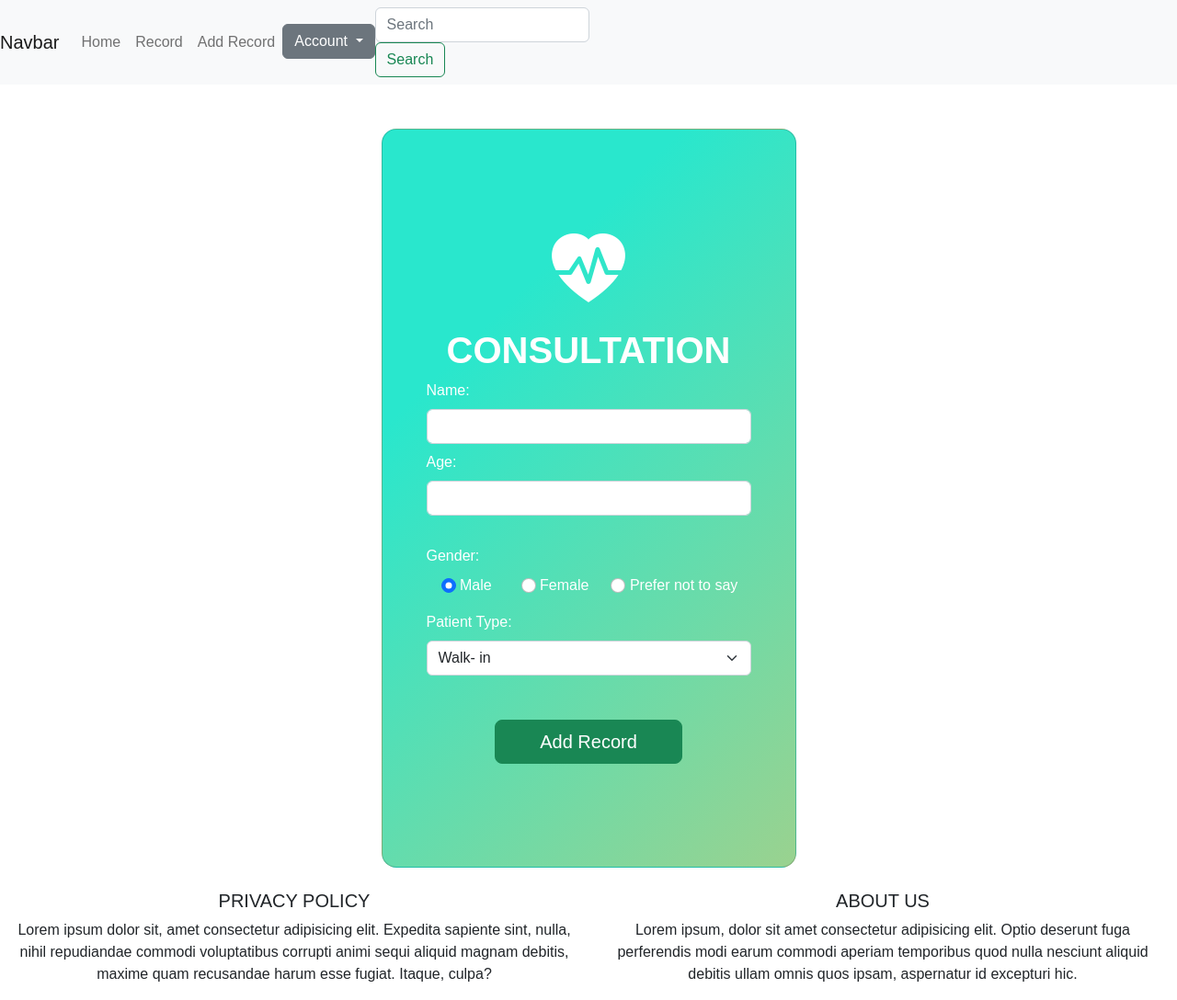
After one commit to destinyarx/task_1, a CodeIgniter app: page /task_1/add_record in a window 1280 px wide. The commit adds this page. Shown: the whole page at 92% size. Run offline with CodeIgniter, Linux system fonts and the light colour scheme; some libraries are stand-ins or nearby versions.

Commit message:
add record page

```diff
--- a/application/config/autoload.php
+++ b/application/config/autoload.php
@@ -89,7 +89,7 @@ $autoload['drivers'] = array();
 |
 |	$autoload['helper'] = array('url', 'file');
 */
-$autoload['helper'] = array();
+$autoload['helper'] = array('url');
 
 /*
 | -------------------------------------------------------------------
--- a/application/config/routes.php
+++ b/application/config/routes.php
@@ -2,5 +2,6 @@
 defined('BASEPATH') OR exit('No direct script access allowed');
 
 $route['default_controller'] = 'pages/view';
+$route['(:any)']='pages/view/$1';
 $route['404_override'] = '';
 $route['translate_uri_dashes'] = FALSE;
--- a/application/controllers/Pages.php
+++ b/application/controllers/Pages.php
@@ -10,7 +10,7 @@ class Pages extends CI_Controller {
 		}
 
 
-		$this->load->helper('url');
+
 
 		$data['title'] = 'Home Page';
 
--- /dev/null
+++ b/application/views/pages/add_record.php
@@ -0,0 +1,66 @@
+<div class="container">
+    <div class="row justify-content-center">
+        <div class="col-12 col-md-8 col-lg-6 col-xl-5 mt-5">
+            <div class="card gradient-custom" style="border-radius: 1rem;">
+                <div class="card-body p-5 text-white">
+                    <div class="my-md-5">
+
+                        <div class="text-center mb-2">
+                            <i class="bi bi-heart-pulse-fill fa-5x"></i>
+                            <h1 class="fw-bold text-uppercase">Consultation</h1>
+                          </div>
+
+                        <form class="form-inline" action="query.php" method="post">
+
+                            <div class="form-outline form-white mb-2">
+                                <label for="name" class="form-label">Name: </label>
+                                <input type="text" class="form-control" name="name" id="name">
+                            </div>
+
+                            <div class="form-outline form-white mb-2">
+                                <label for="age" class="form-label">Age: </label>
+                                <input type="number" name="age" id="age" class="form-control" min="0" max="130"> <br>
+                            </div>
+
+
+                            <label class="form-label" for="gender" >Gender: </label> <br>
+
+                            <div class="d-flex mb-2">
+
+                                <div class="mx-3">
+                                    <input class="form-check-input" type="radio" id="genderMale" name="gender" value="male" checked>
+                                    <label for="genderMale" >Male</label> <br>
+                                </div>
+
+                                <div class="mx-3">
+                                    <input class="form-check-input" type="radio" id="genderFemale" name="gender" value="female">
+                                    <label for="genderFemale">Female</label> <br>
+                                </div>
+
+                                <div class="mx-2">
+                                    <input class="form-check-input" type="radio" id="genderNeutral" name="gender" value="neutral">
+                                    <label for="genderNeutral">Prefer not to say</label> <br>
+                                </div>
+
+                            </div>
+
+                            <div class="mb-2 mt-3">
+                                <label for="labelPatientType" class="form-label">Patient Type: </label>
+                                <select class="form-select" name="patient-type" id="patientType">
+                                    <option value="walk-in">Walk- in </option>
+                                    <option value="returnee">Returnee </option>
+                                    <option value="appointment">Appointment</option>
+                                </select> <br>
+                            </div>
+
+                            <div class="text-center py-3 mt-2 ">
+                                <button class="btn btn-success btn-lg btn-rounded px-5" type="submit">Add Record</button>
+                            </div>
+
+                        </form>
+                    </div>
+                </div>
+            </div>
+        </div>
+    </div>
+</div>
--- a/application/views/pages/record.php
+++ b/application/views/pages/record.php
@@ -0,0 +1 @@
+<h1>This is record</h1>
--- a/application/views/template/footer.php
+++ b/application/views/template/footer.php
@@ -12,30 +12,14 @@
 
         <hr class="clearfix w-100 d-md-none pb-3">
 
-
         <div class="col-md-6 mb-md-0 mb-3">
-
-          <!-- Content -->
           <h5 class="text-uppercase font-weight-bold">About Us</h5>
           <p>Lorem ipsum, dolor sit amet consectetur adipisicing elit. Optio deserunt fuga perferendis modi earum
             commodi aperiam temporibus quod nulla nesciunt aliquid debitis ullam omnis quos ipsam, aspernatur id
             excepturi hic.</p>
-
         </div>
-        <!-- Grid column -->
-
       </div>
-      <!-- Grid row -->
-
     </div>
-    <!-- Footer Text -->
-
-    <!-- Copyright -->
-    <div class="footer-copyright text-center py-3">© 2020 Copyright:
-      <a href="/"> MDBootstrap.com</a>
-    </div>
-    <!-- Copyright -->
-
   </footer>
 
     <script src="https://ajax.googleapis.com/ajax/libs/jquery/3.6.0/jquery.min.js"></script>
--- a/application/views/template/header.php
+++ b/application/views/template/header.php
@@ -13,17 +13,6 @@
 
     <link rel="icon" type="image/png" href="https://colorlib.com/etc/tb/Table_Fixed_Header/images/icons/favicon.ico">
 
-    <link rel="stylesheet" type="text/css" href="./Table V04_files/bootstrap.min.css">
-
-    <link rel="stylesheet" type="text/css" href="./Table V04_files/font-awesome.min.css">
-
-    <link rel="stylesheet" href="https://cdnjs.cloudflare.com/ajax/libs/animate.css/4.1.1/animate.min.css">
-    <link rel="stylesheet" type="text/css" href="./Table V04_files/select2.min.css">
-
-    <link rel="stylesheet" type="text/css" href="./Table V04_files/perfect-scrollbar.css">
-
-
-
 </head>
 <body>
   <nav class="navbar navbar-expand-lg navbar-light bg-light">
@@ -36,7 +25,7 @@
       <ul class="navbar-nav mr-auto">
 
         <li class="nav-item active">
-          <a class="nav-link" href="<?php echo base_url('public/'); ?>">Home <span class="sr-only">(current)</span></a>
+          <a class="nav-link" href="<?php echo base_url(); ?>">Home <span class="sr-only">(current)</span></a>
         </li>
 
         <li class="nav-item">
@@ -44,7 +33,7 @@
         </li>
 
         <li class="nav-item">
-          <a class="nav-link" href="patient">Add Record</a>
+          <a class="nav-link" href="add_record">Add Record</a>
         </li>
 
         <li class="nav-item dropdown">
--- a/css/style.css
+++ b/css/style.css
@@ -0,0 +1,24 @@
+body{
+    font-family:Arial, Helvetica, sans-serif;
+}
+
+.gradient-custom {
+    background-color: #29e7cd;
+    background-image: linear-gradient(315deg, #9ad28f 0%,  #29e7cd  74%);
+}
+
+#label{
+    font-style: italic;
+}
+
+table {
+    font-family: arial, sans-serif;
+    border-collapse: collapse;
+    width: 100%;
+    display:table-header-group
+}
+
+td,th {
+    /* border: 1px solid #aefdbb; */
+    padding: 8px;
+}
```
